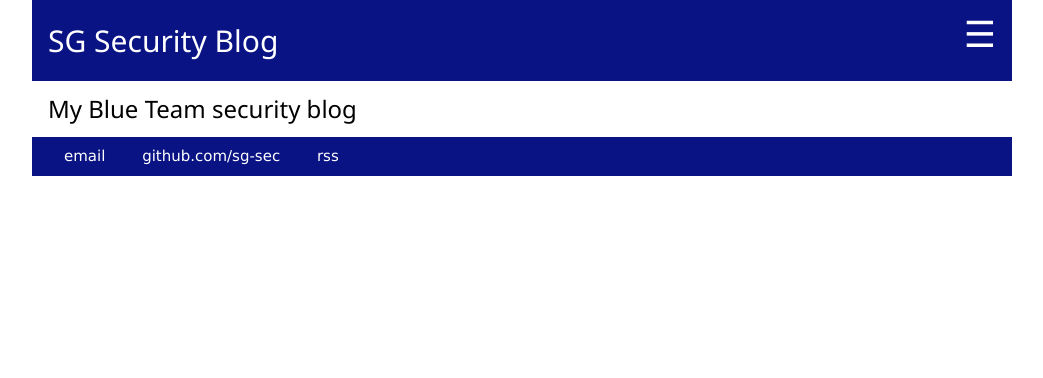
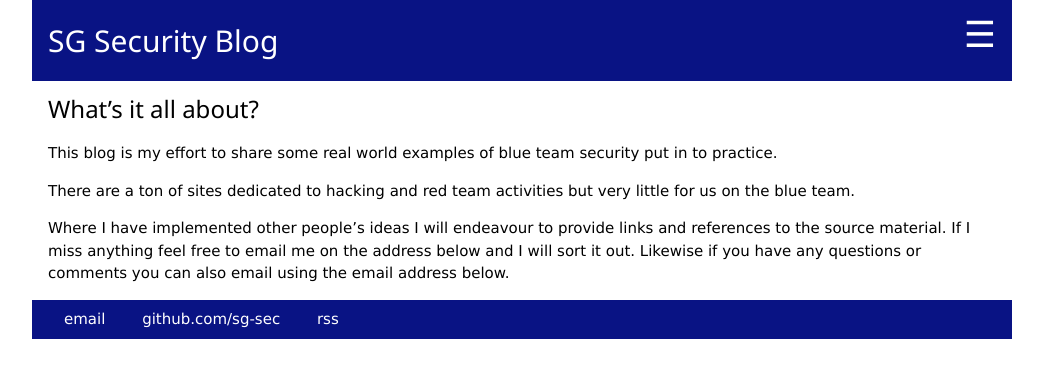
Before and after one commit to sg-sec/sg-sec.github.io, a Jekyll site: the page built from about/index.md, in a window 1280 px wide. Shown: the top 378 px of the page, without its empty margins (118-1161 px from the left). Built offline with Jekyll 4.4.1, drawn with Linux system fonts in a browser that asks for light colours; our own code applies the rules of GitHub Pages for plain Markdown files.

Commit message:
Update index.md

```diff
--- a/about/index.md
+++ b/about/index.md
@@ -1,4 +1,9 @@
 ---
 layout: default
 ---
-### My Blue Team security blog
+### What’s it all about?
+This blog is my effort to share some real world examples of blue team security put in to practice.
+
+There are a ton of sites dedicated to hacking and red team activities but very little for us on the blue team.
+
+Where I have implemented other people’s ideas I will endeavour to provide links and references to the source material. If I miss anything feel free to email me on the address below and I will sort it out. Likewise if you have any questions or comments you can also email using the email address below.
```
